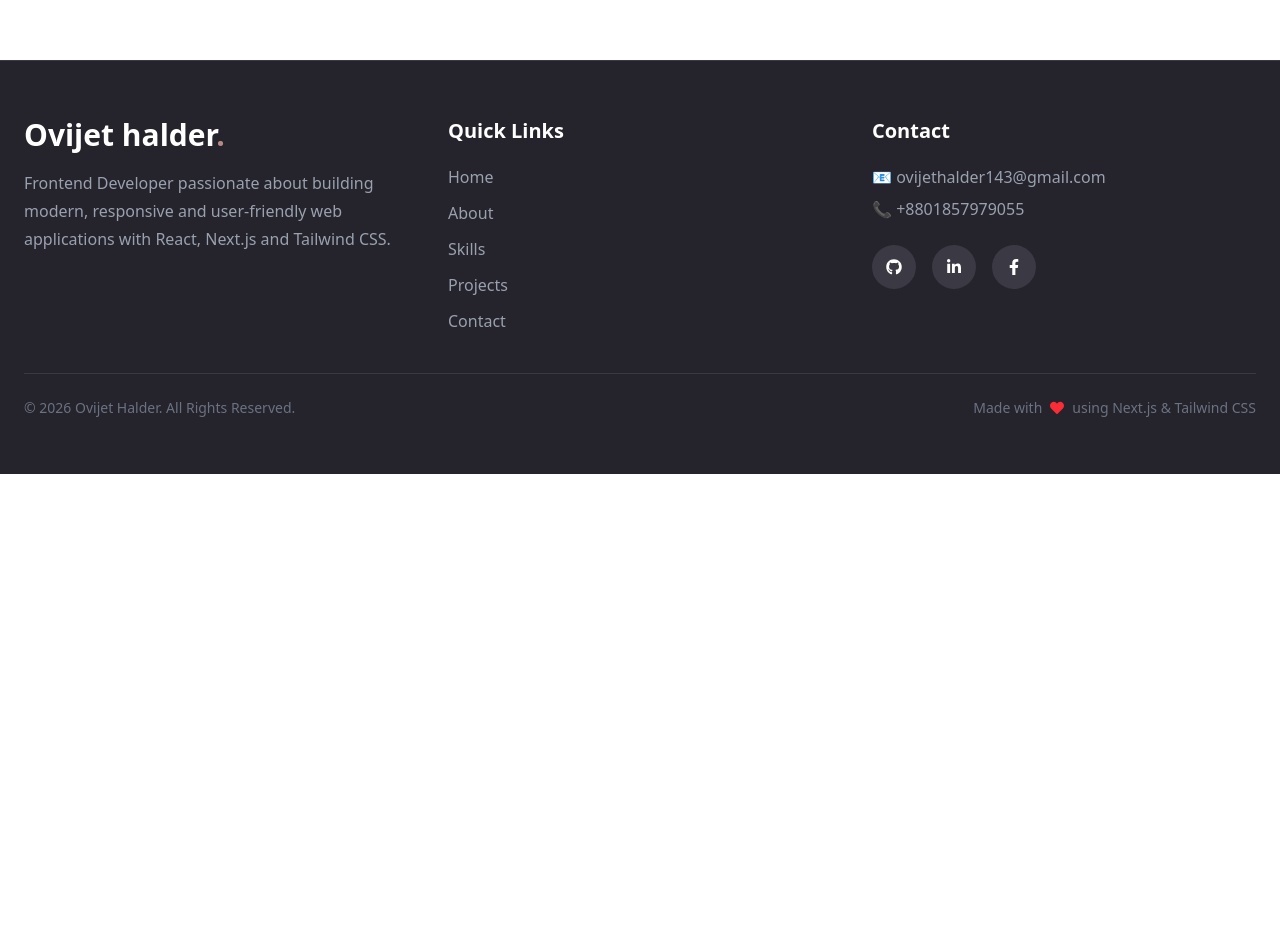
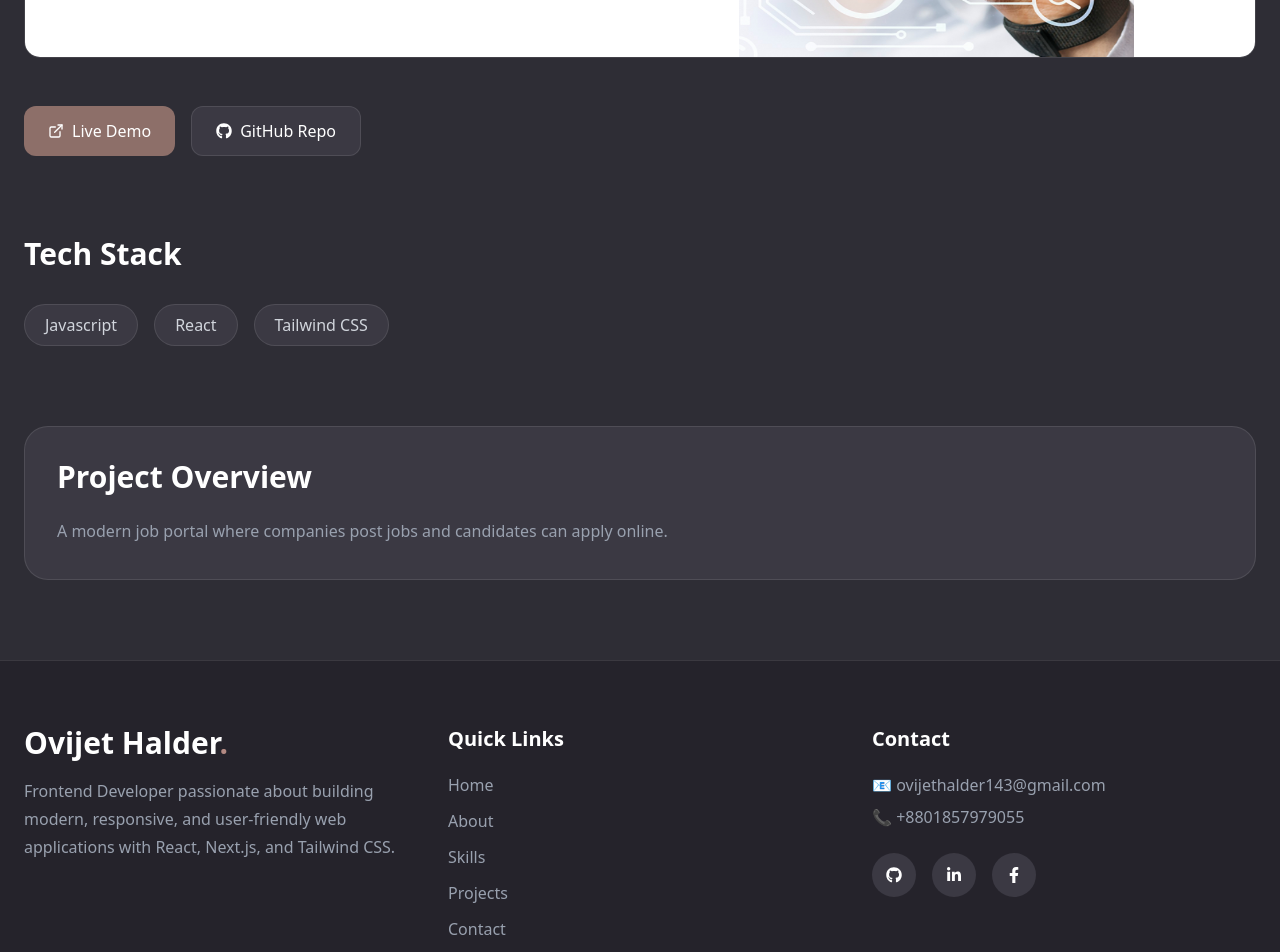
Before and after one commit to ovijet/my-portfolio, a Next.js app: page /project/digital-WorkFlow in a window 1280 px wide. Before the commit this address had no page. Shown: the part 740-1692 px from the top of the page. Before the commit the page ends 1214 px from the top, so only its background shows below. Built offline with nearby package versions, Linux system fonts and the light colour scheme.

Commit message:
curser added

```diff
--- /dev/null
+++ b/public/Data.js
@@ -0,0 +1,56 @@
+const Data = [
+  {
+    id: "studynook",
+    title: "StudyNook",
+    image: "/study.png",
+    description:
+      "A full-stack study room booking platform where users can browse, book, and manage study rooms.",
+    tech: [
+      "Next.js",
+      "React",
+      "Tailwind CSS",
+      "Node.js",
+      "Express.js",
+      "MongoDB",
+    ],
+    live: "https://a9-study-nook.vercel.app/",
+    github: "https://github.com/ovijet/A9-studyNook-",
+  },
+
+  {
+    id: "digital-life-lessons",
+    title: "Digital Life Lessons",
+    image: "/lesson.png",
+    description:
+      "A premium life lessons platform with authentication, Stripe payment, and role-based dashboard.",
+    tech: [
+      "Next.js",
+      "Better Auth",
+      "Stripe",
+      "Express",
+      "MongoDB",
+    ],
+    live: "https://lesson-vault-client-ten.vercel.app/",
+    github:
+      "https://github.com/ovijet/lesson-vault-client",
+  },
+
+  {
+    id: "digital-WorkFlow",
+    title: "Digital WorkFlow",
+    image: "/workFlow.png",
+    description:
+      "A modern job portal where companies post jobs and candidates can apply online.",
+    tech: [
+      'Javascript',
+      "React",
+      "Tailwind CSS",
+
+    ],
+    live: "https://radiant-lollipop-e99be9.netlify.app/#",
+    github: "https://github.com/ovijet/B13-A6-DigiTools-Platform",
+
+  },
+];
+
+export default Data;
--- a/src/app/layout.js
+++ b/src/app/layout.js
@@ -2,6 +2,7 @@ import { Geist, Geist_Mono } from "next/font/google";
 import "./globals.css";
 import Navbar from "@/component/Navbar";
 import Footer from "@/component/Footer";
+import CustomCursor from "@/component/Curser";
 
 
 
@@ -29,6 +30,7 @@ export default function RootLayout({ children }) {
       <body className="min-h-full flex flex-col">
       <Navbar/>
         {children}
+        <CustomCursor/>
         <Footer/>
         </body>
     </html>
--- /dev/null
+++ b/src/app/project/[id]/page.jsx
@@ -0,0 +1,97 @@
+import Image from "next/image";
+import Link from "next/link";
+import { notFound } from "next/navigation";
+import { FaGithub, FaArrowLeft } from "react-icons/fa";
+import { FiExternalLink } from "react-icons/fi";
+import Data from "../../../../public/Data";
+
+export default async function ProjectDetails({ params }) {
+  const { id } = await params;
+
+  const project = Data.find((item) => item.id === id);
+
+  if (!project) {
+    notFound();
+  }
+
+  return (
+    <section className="min-h-screen bg-[#2E2D35] text-white">
+      <div className="max-w-7xl mx-auto px-6 py-20 mt-10">
+        {/* Back Button */}
+        <Link
+          href="/"
+          className="inline-flex items-center gap-2 px-5 py-3 rounded-full bg-[#3B3943] border border-white/10 hover:bg-[#4a4754] transition"
+        >
+          <FaArrowLeft />
+          Back to Portfolio
+        </Link>
+
+        {/* Category */}
+        <p className="uppercase tracking-[4px] text-[#B48A83] text-sm mt-12">
+          Full Stack
+        </p>
+
+        {/* Title */}
+        <h1 className="text-4xl font-black mt-3">{project.title}</h1>
+
+        {/* Description */}
+        <p className="max-w-3xl text-gray-400 text-lg leading-8 mt-6">
+          {project.description}
+        </p>
+
+        {/* Image */}
+        <div className="rounded-2xl overflow-hidden mb-12 border border-white/10">
+          <img
+            src={project.image}
+            alt={project.title}
+            className="w-full h-[450px] object-center "
+          />
+        </div>
+
+        {/* Buttons */}
+        <div className="flex flex-wrap gap-4 mt-10">
+          <Link
+            href={project.live}
+            target="_blank"
+            className="flex items-center gap-2 bg-[#8D6F69] hover:bg-[#a27d76] px-6 py-3 rounded-xl transition"
+          >
+            <FiExternalLink />
+            Live Demo
+          </Link>
+
+          <Link
+            href={project.github}
+            target="_blank"
+            className="flex items-center gap-2 border border-white/10 bg-[#3B3943] hover:bg-[#4a4754] px-6 py-3 rounded-xl transition"
+          >
+            <FaGithub />
+            GitHub Repo
+          </Link>
+        </div>
+
+        {/* Tech Stack */}
+        <div className="mt-20">
+          <h2 className="text-3xl font-bold mb-8">Tech Stack</h2>
+
+          <div className="flex flex-wrap gap-4">
+            {project.tech.map((tech) => (
+              <span
+                key={tech}
+                className="px-5 py-2 rounded-full bg-[#3B3943] border border-white/10 text-gray-300"
+              >
+                {tech}
+              </span>
+            ))}
+          </div>
+        </div>
+
+        {/* Overview */}
+        <div className="mt-20 bg-[#3B3943] rounded-3xl p-8 border border-white/10">
+          <h2 className="text-3xl font-bold mb-5">Project Overview</h2>
+
+          <p className="text-gray-400 leading-8">{project.description}</p>
+        </div>
+      </div>
+    </section>
+  );
+}
--- /dev/null
+++ b/src/app/project/page.jsx
@@ -0,0 +1,12 @@
+import Projects from '@/component/Project';
+import React from 'react';
+
+const ProjectPage = () => {
+    return (
+        <div>
+            <Projects/>
+        </div>
+    );
+};
+
+export default ProjectPage;
--- /dev/null
+++ b/src/component/Curser.jsx
@@ -0,0 +1,53 @@
+"use client";
+
+import { useEffect, useState } from "react";
+import { motion } from "framer-motion";
+
+const CustomCursor = () => {
+  const [mousePosition, setMousePosition] = useState({ x: 0, y: 0 });
+
+  useEffect(() => {
+    const updateMousePosition = (e) => {
+      setMousePosition({ x: e.clientX, y: e.clientY });
+    };
+
+    window.addEventListener("mousemove", updateMousePosition);
+
+    return () => {
+      window.removeEventListener("mousemove", updateMousePosition);
+    };
+  }, []);
+
+  return (
+    <div className="pointer-events-none fixed inset-0 z-[9999] overflow-hidden">
+      <motion.div
+        className="fixed top-0 left-0 w-10 h-10 border border-[#B48A83]/50 rounded-full"
+        animate={{
+          x: mousePosition.x - 20,
+          y: mousePosition.y - 20,
+        }}
+        transition={{
+          type: "spring",
+          damping: 25,
+          stiffness: 250,
+          mass: 0.5,
+        }}
+      />
+      <motion.div
+        className="fixed top-0 left-0 w-3 h-3 bg-[#B48A83] rounded-full"
+        animate={{
+          x: mousePosition.x - 6,
+          y: mousePosition.y - 6,
+        }}
+        transition={{
+          type: "spring",
+          damping: 30,
+          stiffness: 450,
+          mass: 0.1,
+        }}
+      />
+    </div>
+  );
+};
+
+export default CustomCursor;
--- a/src/component/Footer.jsx
+++ b/src/component/Footer.jsx
@@ -1,4 +1,5 @@
-'use client'
+"use client";
+
 import Link from "next/link";
 import {
   FaFacebookF,
@@ -6,7 +7,6 @@ import {
   FaLinkedinIn,
   FaHeart,
 } from "react-icons/fa";
-import { motion } from "framer-motion";
 
 const quickLinks = [
   { label: "Home", href: "#home" },
@@ -17,127 +17,103 @@ const quickLinks = [
 ];
 
 const socials = [
-  { href: "https://github.com/ovijet", icon: <FaGithub />, hover: "hover:bg-[#B48A83]" },
-  { href: "https://www.linkedin.com/in/ovijit-halder-1b26a9252/", icon: <FaLinkedinIn />, hover: "hover:bg-[#0A66C2]" },
-  { href: "https://www.facebook.com/ovijit143/", icon: <FaFacebookF />, hover: "hover:bg-[#1877F2]" },
+  {
+    href: "https://github.com/ovijet",
+    icon: <FaGithub />,
+    hover: "hover:bg-[#B48A83]",
+  },
+  {
+    href: "https://www.linkedin.com/in/ovijit-halder-1b26a9252/",
+    icon: <FaLinkedinIn />,
+    hover: "hover:bg-[#0A66C2]",
+  },
+  {
+    href: "https://www.facebook.com/ovijit143/",
+    icon: <FaFacebookF />,
+    hover: "hover:bg-[#1877F2]",
+  },
 ];
 
 const Footer = () => {
   return (
-    <motion.footer
-      className="bg-[#25232b] border-t border-white/10 text-white"
-      initial={{ opacity: 0, y: 30 }}
-      whileInView={{ opacity: 1, y: 0 }}
-      viewport={{ once: true, margin: "-40px" }}
-      transition={{ duration: 0.7 }}
-    >
-      <div className="max-w-7xl mx-auto px-6 py-14">
+    <footer className="bg-[#25232b] border-t border-white/10 text-white">
+      <div className="max-w-7xl mx-auto px-6 py-16">
+        <div className="grid md:grid-cols-3 gap-10">
+          {/* Logo & Bio */}
+          <div>
+            <h2 className="text-3xl font-bold">
+              Ovijet Halder<span className="text-[#B48A83]">.</span>
+            </h2>
 
-        <div className="grid md:grid-cols-3 gap-10">
-
-          {/* Logo & Bio */}
-          <motion.div
-            initial={{ opacity: 0, x: -30 }}
-            whileInView={{ opacity: 1, x: 0 }}
-            viewport={{ once: true }}
-            transition={{ duration: 0.6 }}
-          >
-            <h2 className="text-3xl font-bold">
-              Ovijet halder<span className="text-[#B48A83]">.</span>
-            </h2>
             <p className="mt-4 text-gray-400 leading-7">
-              Frontend Developer passionate about building modern, responsive
-              and user-friendly web applications with React, Next.js and Tailwind CSS.
+              Frontend Developer passionate about building modern,
+              responsive, and user-friendly web applications with React,
+              Next.js, and Tailwind CSS.
             </p>
-          </motion.div>
+          </div>
 
           {/* Quick Links */}
-          <motion.div
-            initial={{ opacity: 0, y: 20 }}
-            whileInView={{ opacity: 1, y: 0 }}
-            viewport={{ once: true }}
-            transition={{ duration: 0.6, delay: 0.1 }}
-          >
-            <h3 className="text-xl font-semibold mb-5">Quick Links</h3>
-            <div className="flex flex-col gap-3 text-gray-400">
-              {quickLinks.map((link, i) => (
-                <motion.a
+          <div>
+            <h3 className="text-xl font-semibold mb-5">
+              Quick Links
+            </h3>
+
+            <div className="flex flex-col gap-3">
+              {quickLinks.map((link) => (
+                <a
                   key={link.label}
                   href={link.href}
-                  initial={{ opacity: 0, x: -10 }}
-                  whileInView={{ opacity: 1, x: 0 }}
-                  viewport={{ once: true }}
-                  transition={{ delay: 0.15 + i * 0.06 }}
-                  whileHover={{ x: 6, color: "#B48A83" }}
-                  className="hover:text-[#B48A83] transition-colors duration-200 w-fit"
+                  className="text-gray-400 hover:text-[#B48A83] transition-all duration-300 hover:translate-x-2 w-fit"
                 >
                   {link.label}
-                </motion.a>
+                </a>
               ))}
             </div>
-          </motion.div>
+          </div>
 
           {/* Contact */}
-          <motion.div
-            initial={{ opacity: 0, x: 30 }}
-            whileInView={{ opacity: 1, x: 0 }}
-            viewport={{ once: true }}
-            transition={{ duration: 0.6, delay: 0.2 }}
-          >
-            <h3 className="text-xl font-semibold mb-5">Contact</h3>
-            <p className="text-gray-400">📧 ovijethalder143@gmail.com</p>
-            <p className="text-gray-400 mt-2">📞 +8801857979055</p>
+          <div>
+            <h3 className="text-xl font-semibold mb-5">
+              Contact
+            </h3>
+
+            <p className="text-gray-400">
+              📧 ovijethalder143@gmail.com
+            </p>
+
+            <p className="text-gray-400 mt-2">
+              📞 +8801857979055
+            </p>
 
             <div className="flex gap-4 mt-6">
-              {socials.map((s, i) => (
-                <motion.div
-                  key={i}
-                  initial={{ opacity: 0, scale: 0 }}
-                  whileInView={{ opacity: 1, scale: 1 }}
-                  viewport={{ once: true }}
-                  transition={{ type: "spring", stiffness: 300, delay: 0.3 + i * 0.1 }}
-                  whileHover={{ scale: 1.2, y: -4 }}
-                  whileTap={{ scale: 0.9 }}
+              {socials.map((social, index) => (
+                <Link
+                  key={index}
+                  href={social.href}
+                  target="_blank"
+                  className={`w-11 h-11 rounded-full bg-[#3b3943] flex items-center justify-center transition-all duration-300 hover:scale-110 ${social.hover}`}
                 >
-                  <Link
-                    href={s.href}
-                    target="_blank"
-                    className={`w-11 h-11 rounded-full bg-[#3b3943] flex items-center justify-center ${s.hover} transition`}
-                  >
-                    {s.icon}
-                  </Link>
-                </motion.div>
+                  {social.icon}
+                </Link>
               ))}
             </div>
-          </motion.div>
-
+          </div>
         </div>
 
-        {/* Bottom Bar */}
-        <motion.div
-          className="border-t border-white/10 mt-10 pt-6 flex flex-col md:flex-row justify-between items-center gap-4"
-          initial={{ opacity: 0 }}
-          whileInView={{ opacity: 1 }}
-          viewport={{ once: true }}
-          transition={{ duration: 0.6, delay: 0.4 }}
-        >
+        {/* Bottom */}
+        <div className="border-t border-white/10 mt-10 pt-6 flex flex-col md:flex-row justify-between items-center gap-4">
           <p className="text-gray-500 text-sm">
             © {new Date().getFullYear()} Ovijet Halder. All Rights Reserved.
           </p>
+
           <p className="flex items-center gap-2 text-gray-500 text-sm">
-            Made with{" "}
-            <motion.span
-              animate={{ scale: [1, 1.3, 1] }}
-              transition={{ duration: 1, repeat: Infinity, repeatDelay: 1 }}
-            >
-              <FaHeart className="text-red-500" />
-            </motion.span>{" "}
+            Made with
+            <FaHeart className="text-red-500 animate-pulse" />
             using Next.js & Tailwind CSS
           </p>
-        </motion.div>
-
+        </div>
       </div>
-    </motion.footer>
+    </footer>
   );
 };
 
--- a/src/component/Hero.jsx
+++ b/src/component/Hero.jsx
@@ -36,7 +36,7 @@ const Hero = () => {
             variants={itemVariants}
             className="text-lg text-[#B48A83] font-medium"
           >
-            👋 Hello, I'm
+             Hello, Im
           </motion.p>
 
           <motion.h1
@@ -73,18 +73,18 @@ const Hero = () => {
               href="/resume.pdf"
               whileHover={{ scale: 1.05, boxShadow: "0 0 25px rgba(141,111,105,0.5)" }}
               whileTap={{ scale: 0.95 }}
-              className="bg-[#8D6F69] hover:bg-[#a07b73] px-8 py-4 rounded-full font-semibold transition duration-300"
+              className="bg-[#8D6F69] hover:bg-[#a07b73] flex justify-center item-center gap-2 px-8 py-4 rounded-full font-semibold transition duration-300"
             >
-              Download Resume
+              <Download size={18} className="mt-1"/> Download Resume
             </motion.a>
 
             <motion.a
               href="#contact"
               whileHover={{ scale: 1.05, backgroundColor: "white", color: "black" }}
               whileTap={{ scale: 0.95 }}
-              className="border border-white px-8 py-4 rounded-full hover:bg-white hover:text-black transition duration-300"
+              className="border border-white px-8 flex justify-center item-center gap-2 py-4 rounded-full hover:bg-white hover:text-black transition duration-300"
             >
-              Contact Me
+             <IoMdContact size={18} className="mt-1"/> Contact Me
             </motion.a>
           </motion.div>
 
@@ -164,6 +164,8 @@ const Hero = () => {
 
 /* Simple typewriter effect */
 import { useEffect, useState } from "react";
+import { Download } from "lucide-react";
+import { IoMdContact } from "react-icons/io";
 
 const TypewriterText = ({ text }) => {
   const [displayed, setDisplayed] = useState("");
--- a/src/component/Navbar.jsx
+++ b/src/component/Navbar.jsx
@@ -5,13 +5,14 @@ import Link from "next/link";
 import { Download, Menu, X } from "lucide-react";
 import { motion, AnimatePresence } from "framer-motion";
 
+
 const links = [
-  { name: "Home", href: "#home", id: "home" },
-  { name: "About", href: "#about", id: "about" },
-  { name: "Skills", href: "#skills", id: "skills" },
-  { name: "Projects", href: "#projects", id: "projects" },
-  { name: "Education", href: "#education", id: "education" },
-  { name: "Contact", href: "#contact", id: "contact" },
+  { name: "Home", href: "/#home", id: "home" },
+  { name: "About", href: "/#about", id: "about" },
+  { name: "Skills", href: "/#skills", id: "skills" },
+  { name: "Projects", href: "/#projects", id: "projects" },
+  { name: "Education", href: "/#education", id: "education" },
+  { name: "Contact", href: "/#contact", id: "contact" },
 ];
 
 const Navbar = () => {
```
Also changed, not shown: src/component/Project.jsx (+43 -59 lines), public/lesson.png (added), public/workFlow.png (added).
